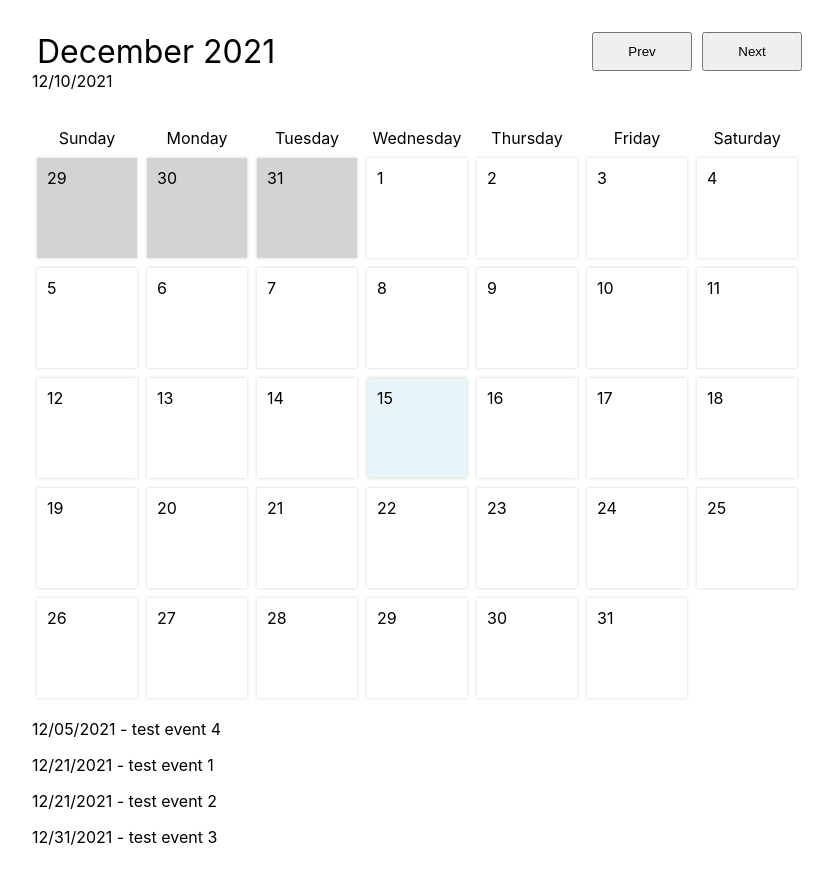
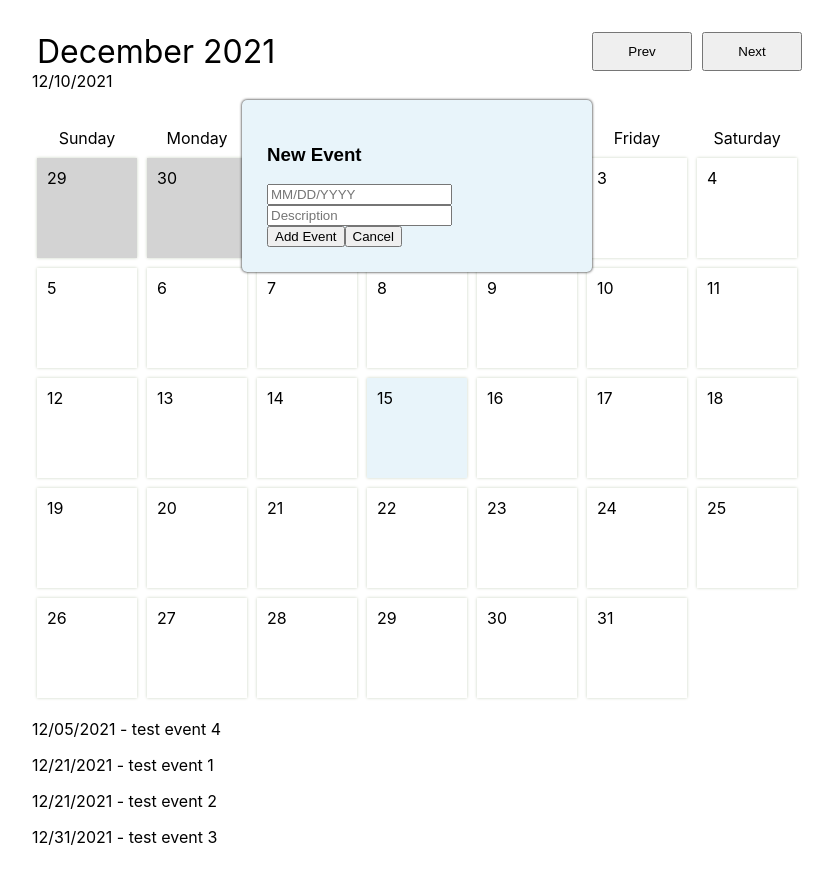
Before and after one commit to jeffreyyi11/calendar, a Next.js app: page / in a window 1280 px wide. Both pictures are taken after a click on the element "10". Shown: the whole page, without its empty margins (223-1056 px from the left). Built offline with nearby package versions, Linux system fonts and the light colour scheme.

Commit message:
create eventmoda create event modal component and basic functionality

```diff
--- a/components/Calendar.js
+++ b/components/Calendar.js
@@ -3,6 +3,7 @@ import React, {useEffect, useState} from 'react';
 import CalendarHeader from './CalendarHeader';
 import Days from './Days';
 import styles from '../public/css/styles.module.css';
+import EventModal from './EventModal';
 
 const Calendar = () => {
     //state to hold month position in relation to current month
@@ -131,7 +132,10 @@ const Calendar = () => {
                         day={d}
                         events={eventsForDate(d.date)}
                         selectDate={() => {
-                            if (!d.padding) {
+                            if (selectedDate) {
+                                setSelectedDate('');
+                            }
+                            else if (!d.padding) {
                                 setSelectedDate(d.date);
                             }
                         }}
@@ -151,6 +155,9 @@ const Calendar = () => {
                     })
                 }
             </div>
+            <div id='event-modal'>
+                {selectedDate && <EventModal addEvent={addEvent} />}
+            </div>
         </div>
     )
 }
--- a/components/EventModal.js
+++ b/components/EventModal.js
@@ -0,0 +1,50 @@
+import React, {useState} from 'react';
+import styles from '../public/css/styles.module.css';
+
+const EventModal = ({addEvent}) => {
+    const [date, setDate] = useState('');
+    const [description, setDescription] = useState('');
+    const [eventStyles, setEventStyles] = useState(styles.eventStyles);
+
+    const close = () => {
+        setEventStyles(styles.hideEventsModal);
+    }
+
+    const createEvent = () => {
+        const event = {
+            date: date,
+            description: description,
+        }
+        console.log(event);
+        setDate('');
+        setDescription('');
+        addEvent(event);
+        close();
+    };
+
+    return (
+        <div id='event-container'>
+            <div id='newEvent' className={eventStyles}>
+                <h3>New Event</h3>
+                <input
+                    id='eventDate'
+                    type='text'
+                    placeholder='MM/DD/YYYY'
+                    onChange={e => setDate(e.target.value)}
+                />
+                <input
+                    id='eventDescription'
+                    type='text'
+                    placeholder='Description'
+                    onChange={e => setDescription(e.target.value)}
+                />
+                <div>
+                    <button onClick={createEvent}>Add Event</button>
+                    <button onClick={close}>Cancel</button>
+                </div>
+            </div>
+        </div>
+    )
+}
+
+export default EventModal;
```
